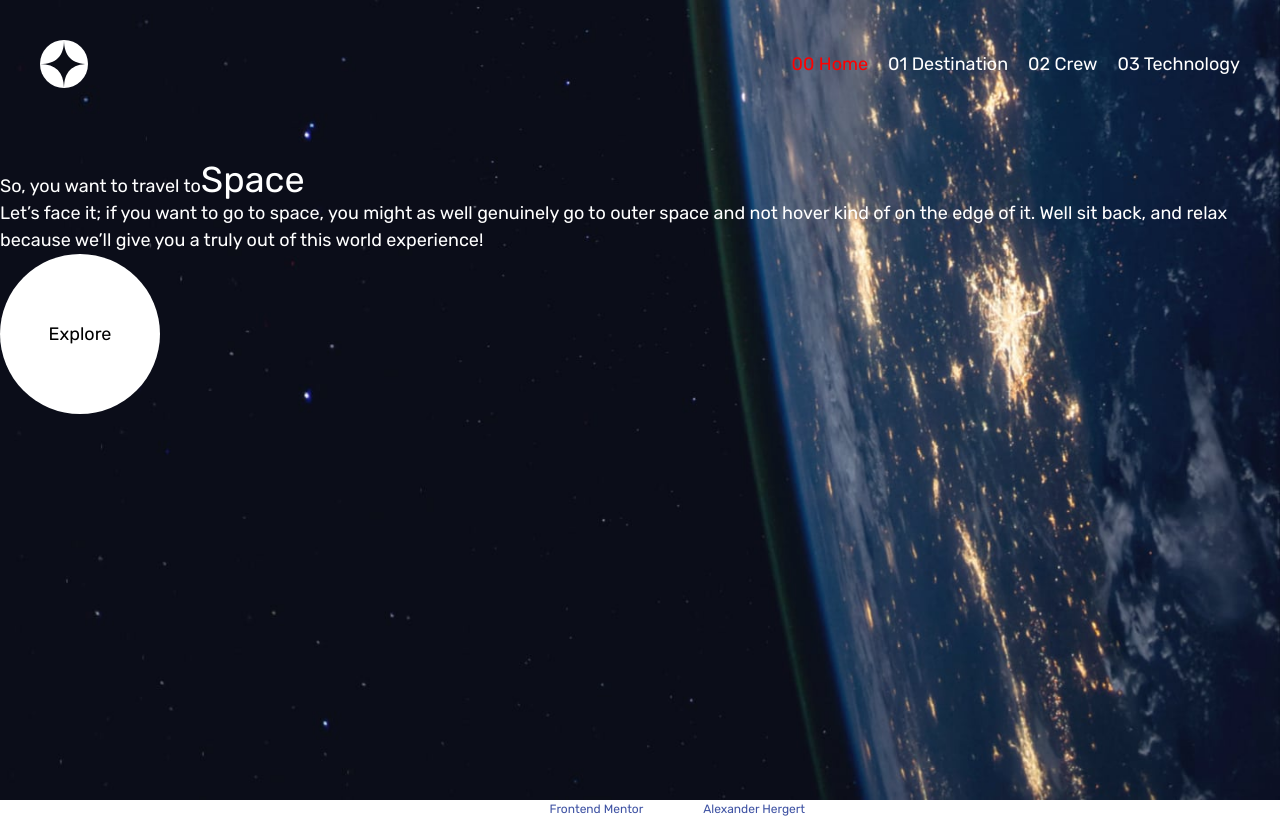
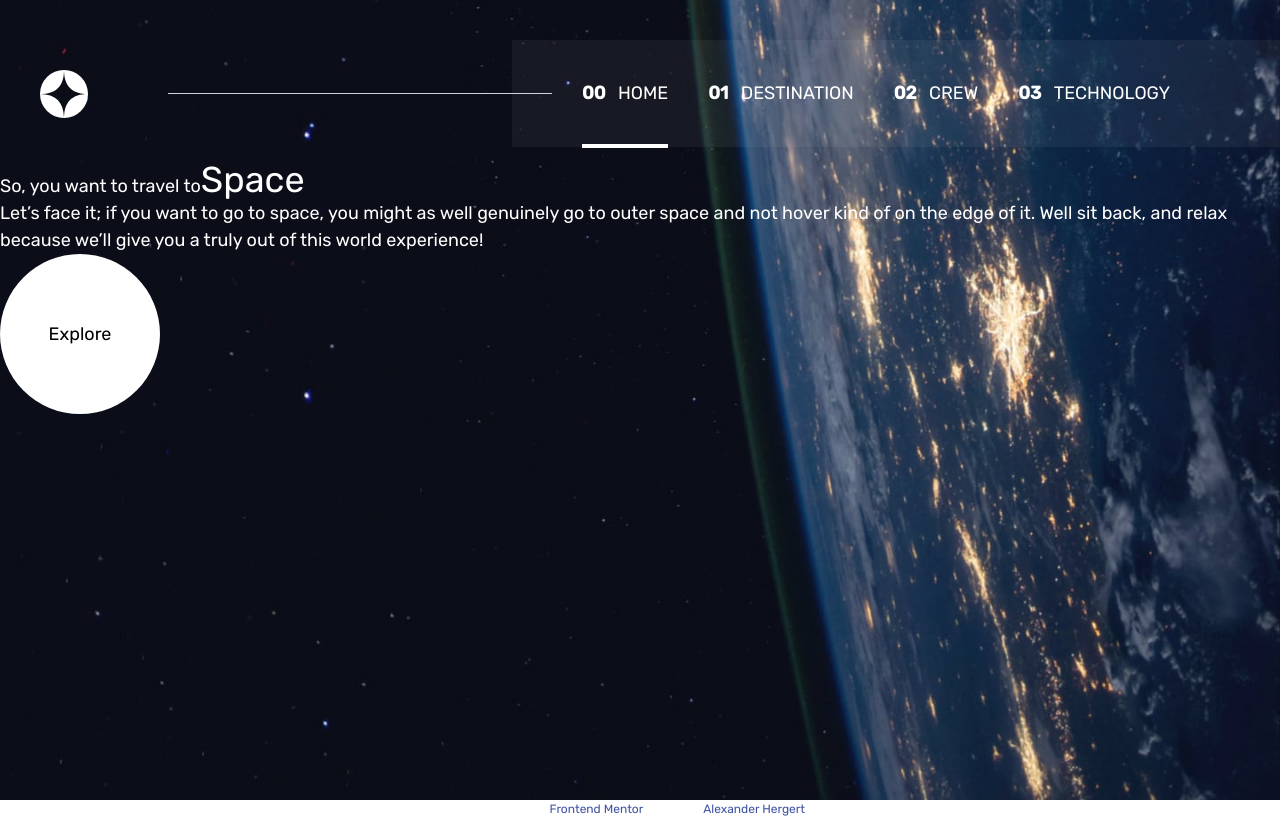
Before and after one commit to alexander-hergert/space-tourism-website, a React (Vite) app: page / in a window 1280 px wide. Built offline with nearby package versions, Linux system fonts and the light colour scheme.

Commit message:
Add tablet and desktop styles and active states to Navbar.

```diff
--- a/src/components/Navbar/Menu.jsx
+++ b/src/components/Navbar/Menu.jsx
@@ -7,7 +7,7 @@ const Overlay = styled.div`
   top: 0;
   left: 0;
   content: "";
-  width: 100vw;
+  width: 100%;
   height: 100vh;
   background-color: rgba(0, 0, 0, 0.7);
   z-index: 10;
--- a/src/components/Navbar/Navbar.jsx
+++ b/src/components/Navbar/Navbar.jsx
@@ -16,10 +16,17 @@ const Navbar = () => {
   };
 
   return (
-    <nav className="absolute flex items-center justify-between w-full p-10">
+    <nav
+      className="absolute flex items-center justify-between
+    w-full pl-10 lg:pt-10"
+    >
       <img src="/images/shared/logo.svg" alt="logo" />
-      <div>
-        <menu className="flex gap-5 max-md:hidden">
+      <div className="relative left-10 lg:h-[1px] w-full bg-slate-300 ml-10"></div>
+      <div className="md:bg-[rgba(255,255,255,0.05)] p-10 lg:pr-0 lg:min-w-[60vw]">
+        <menu
+          className="flex justify-center gap-10 max-md:hidden
+         xl:mr-20 2xl:mr-40"
+        >
           {navlinks.map((item, index) => (
             <NavbarLink key={item.link} {...item} index={index} />
           ))}
--- a/src/components/Navbar/NavbarLink.jsx.jsx
+++ b/src/components/Navbar/NavbarLink.jsx.jsx
@@ -1,20 +1,37 @@
 import React from "react";
 import { NavLink } from "react-router-dom";
+import styled from "styled-components";
+
+const Li = styled.li`
+  position: relative;
+
+  @media screen and (min-width: 786px) {
+    .active::after {
+      content: "";
+      width: 100%;
+      height: 0.25rem;
+      position: absolute;
+      background-color: white;
+      top: 4rem;
+      left: 0;
+    }
+  }
+
+  @media screen and (max-width: 786px) {
+    .active {
+      color: red;
+    }
+  }
+`;
 
 const NavbarLink = ({ link, path, index }) => {
   return (
-    <li>
-      <NavLink
-        className={"max-md:text-4xl"}
-        style={({ isActive }) => {
-          return { color: isActive ? "red" : "" };
-        }}
-        to={path}
-      >
-        <span className="max-lg:hidden">0{index} </span>
+    <Li>
+      <NavLink className={"max-md:text-4xl uppercase"} to={path}>
+        <span className="max-lg:hidden font-bold">0{index} &nbsp;&nbsp;</span>
         {link}
       </NavLink>
-    </li>
+    </Li>
   );
 };
 
```
Also changed, not shown: 1 other file (tests, documents, lock files or other folders).
